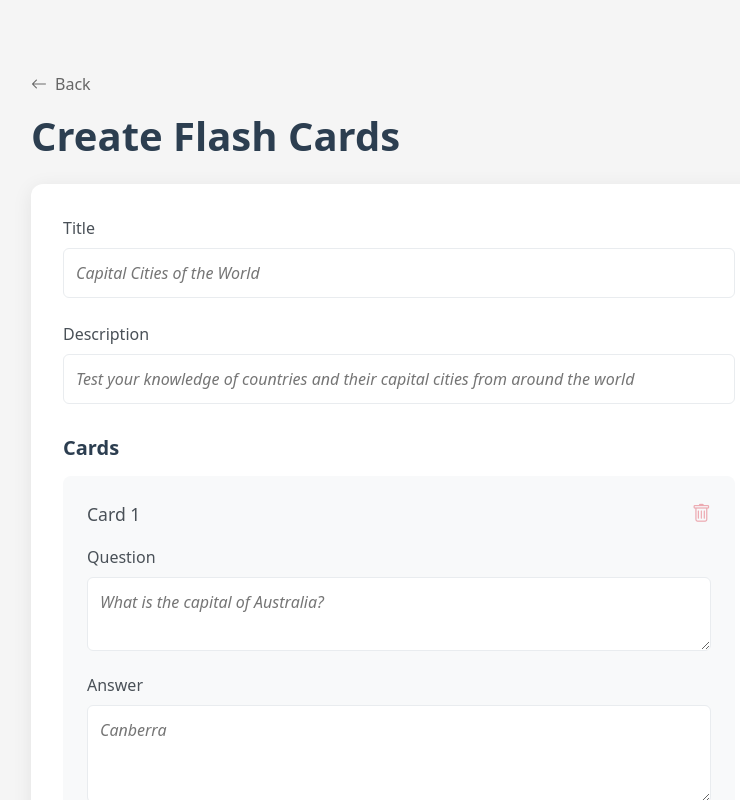
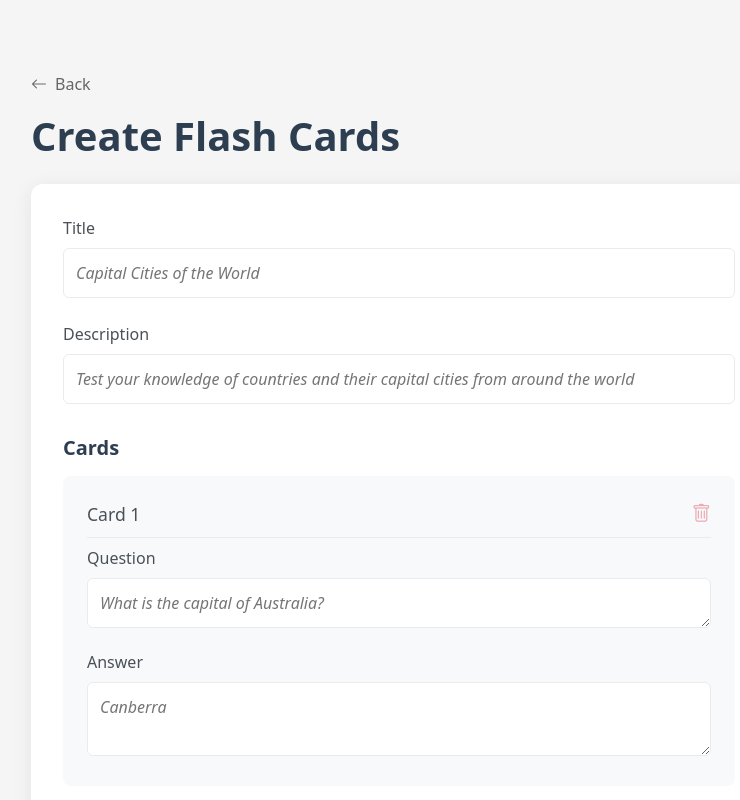
Before and after one commit to vincenttao04/flashcards-fe, a Vue app: page /create in a window 1280 px wide. Shown: the whole page, without its empty margins (241-981 px from the left). Built offline with nearby package versions, Linux system fonts and the light colour scheme.

Commit message:
chore: adjust spacing/borders on form input

```diff
--- a/src/components/create-edit/CardInput.vue
+++ b/src/components/create-edit/CardInput.vue
@@ -19,7 +19,7 @@
         @input="updateField('question', $event.target.value)"
         placeholder="What is the capital of Australia?"
         class="form-input"
-        rows="2"
+        rows="1"
       ></textarea>
     </div>
 
@@ -32,7 +32,7 @@
         @input="updateField('answer', $event.target.value)"
         placeholder="Canberra"
         class="form-input"
-        rows="3"
+        rows="2"
       ></textarea>
     </div>
   </div>
--- a/src/components/create-edit/CardList.vue
+++ b/src/components/create-edit/CardList.vue
@@ -83,7 +83,9 @@ h2 {
   display: flex;
   justify-content: space-between;
   align-items: center;
-  margin-bottom: 1rem;
+  padding-bottom: 0.5rem;
+  margin-bottom: 0.5rem;
+  border-bottom: 1px solid #e9ecef;
 }
 
 .card-header h3 {
```
